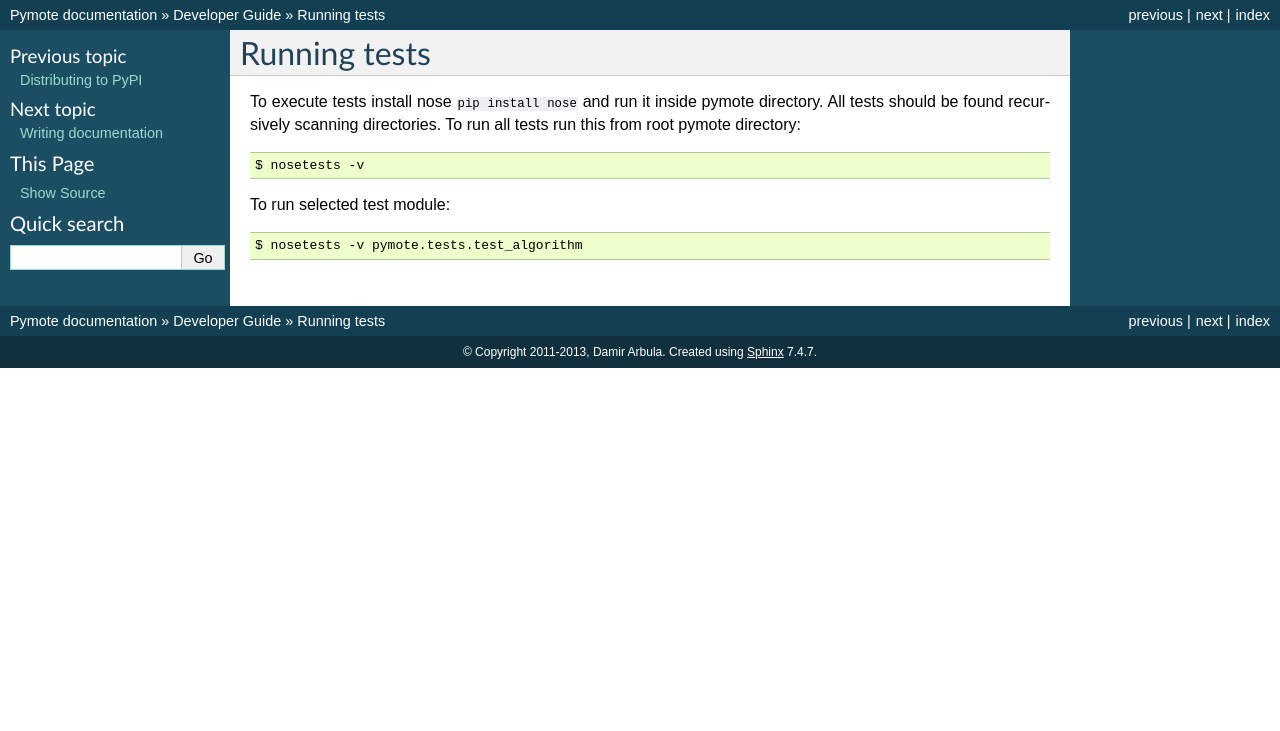
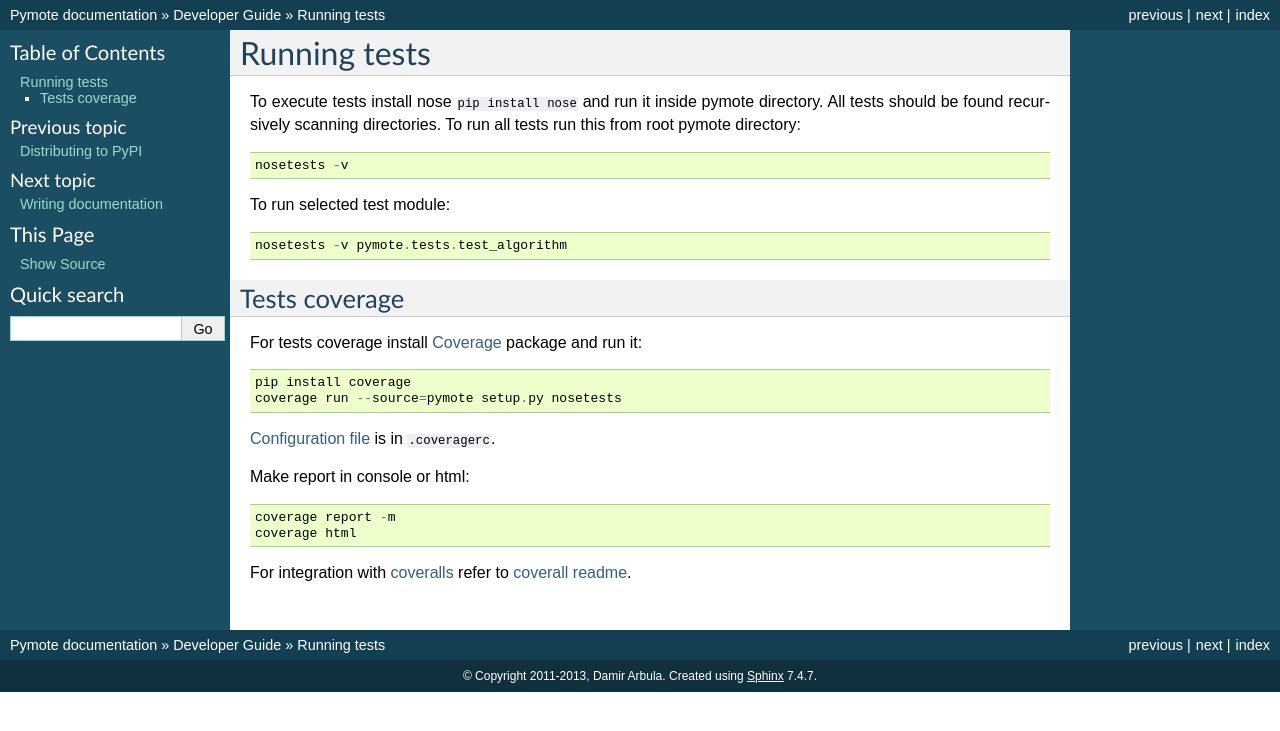
Before and after one commit to darbula/pymote, a Sphinx documentation site: the page built from docs/developer/running-tests.rst, in a window 1280 px wide. Shown: the top 731 px of the page. Built offline with Sphinx 7.4.7, drawn with Linux system fonts in a browser that asks for light colours; formulas are drawn with MathJax 3; the version number could not be read and is left out.

Commit message:
travis and coverall

```diff
--- a/docs/developer/running-tests.rst
+++ b/docs/developer/running-tests.rst
@@ -4,8 +4,25 @@ To execute tests install nose ``pip install nose`` and run it inside pymote
 directory. All tests should be found recursively scanning directories.
 To run all tests run this from root pymote directory::
 
-    $ nosetests -v
+    nosetests -v
 
 To run selected test module::
 
-    $ nosetests -v pymote.tests.test_algorithm
+    nosetests -v pymote.tests.test_algorithm
+
+
+Tests coverage
+--------------
+For tests coverage install `Coverage <http://nedbatchelder.com/code/coverage/cmd.html>`_ package and run it::
+
+    pip install coverage
+    coverage run --source=pymote setup.py nosetests
+
+`Configuration file <http://nedbatchelder.com/code/coverage/config.html#config>`_ is in ``.coveragerc``.
+
+Make report in console or html::
+
+    coverage report -m
+    coverage html
+
+For integration with `coveralls <https://coveralls.io>`_ refer to `coverall readme <https://github.com/coagulant/coveralls-python/blob/master/README.rst>`_.
--- /dev/null
+++ b/setup.cfg
@@ -0,0 +1,5 @@
+[nosetests]
+with-coverage=1
+cover-package=pymote
+cover-erase=1
+cover-inclusive=1
--- a/setup.py
+++ b/setup.py
@@ -52,7 +52,7 @@ setup(
         'pypng',
         'ipython',
         'matplotlib',
-        'PySide',
+        #'PySide',
     ],
     long_description=open(os.path.join(os.path.dirname(__file__),
                                        'README.rst')).read(),
@@ -66,9 +66,9 @@ setup(
             'pymote-simgui = pymote.gui.simulationgui:main',
         ]
     },
+    test_suite='nose.collector',
+    tests_require=['nose'],
 
-#    test_suite = 'runtests.main',
-#    tests_require=[],
 #    include_package_data=True,
 #    zip_safe = False,
 )
```
Also changed, not shown: .coverall.yml (deleted), .travis.yml, 2 other files.
